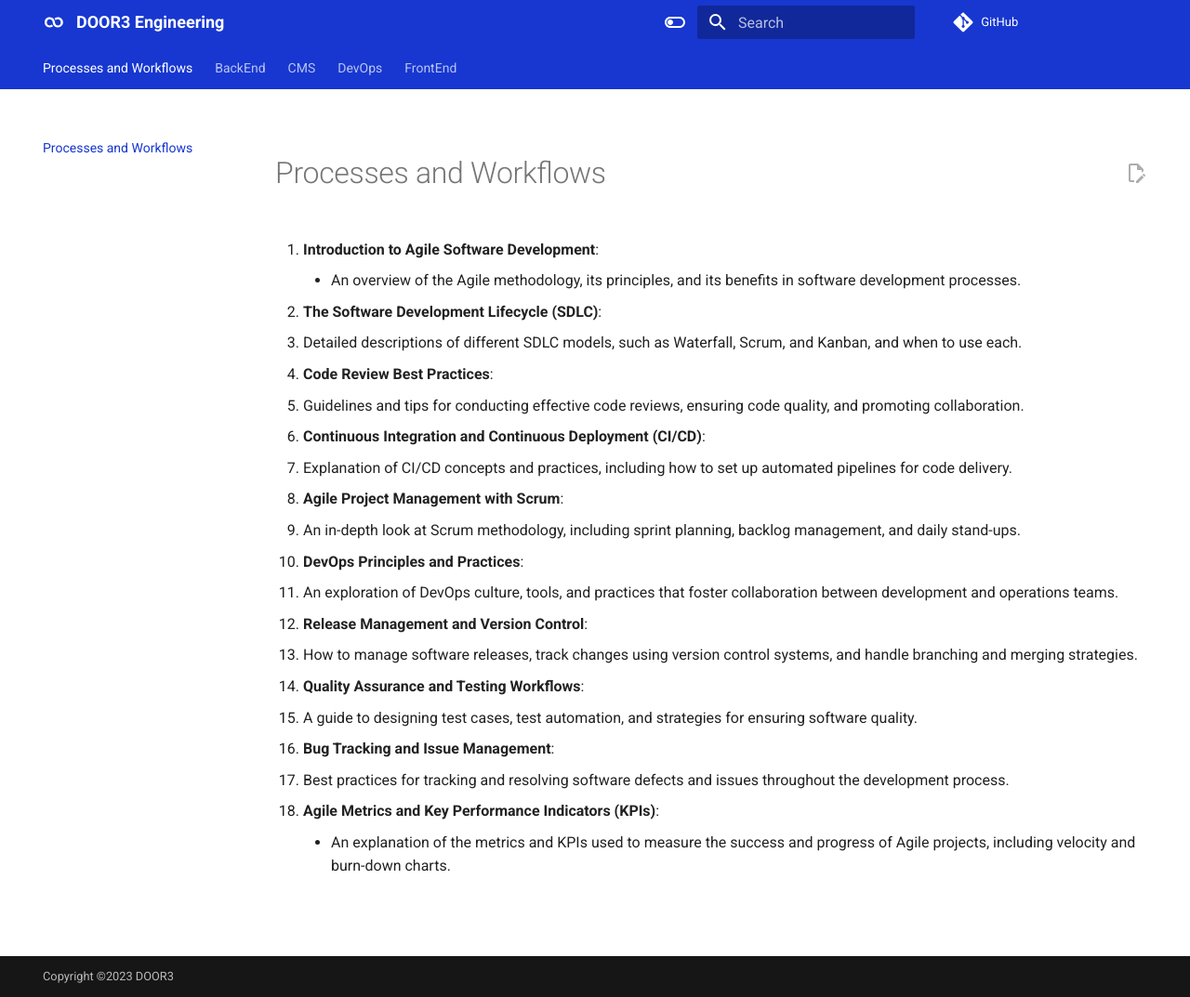
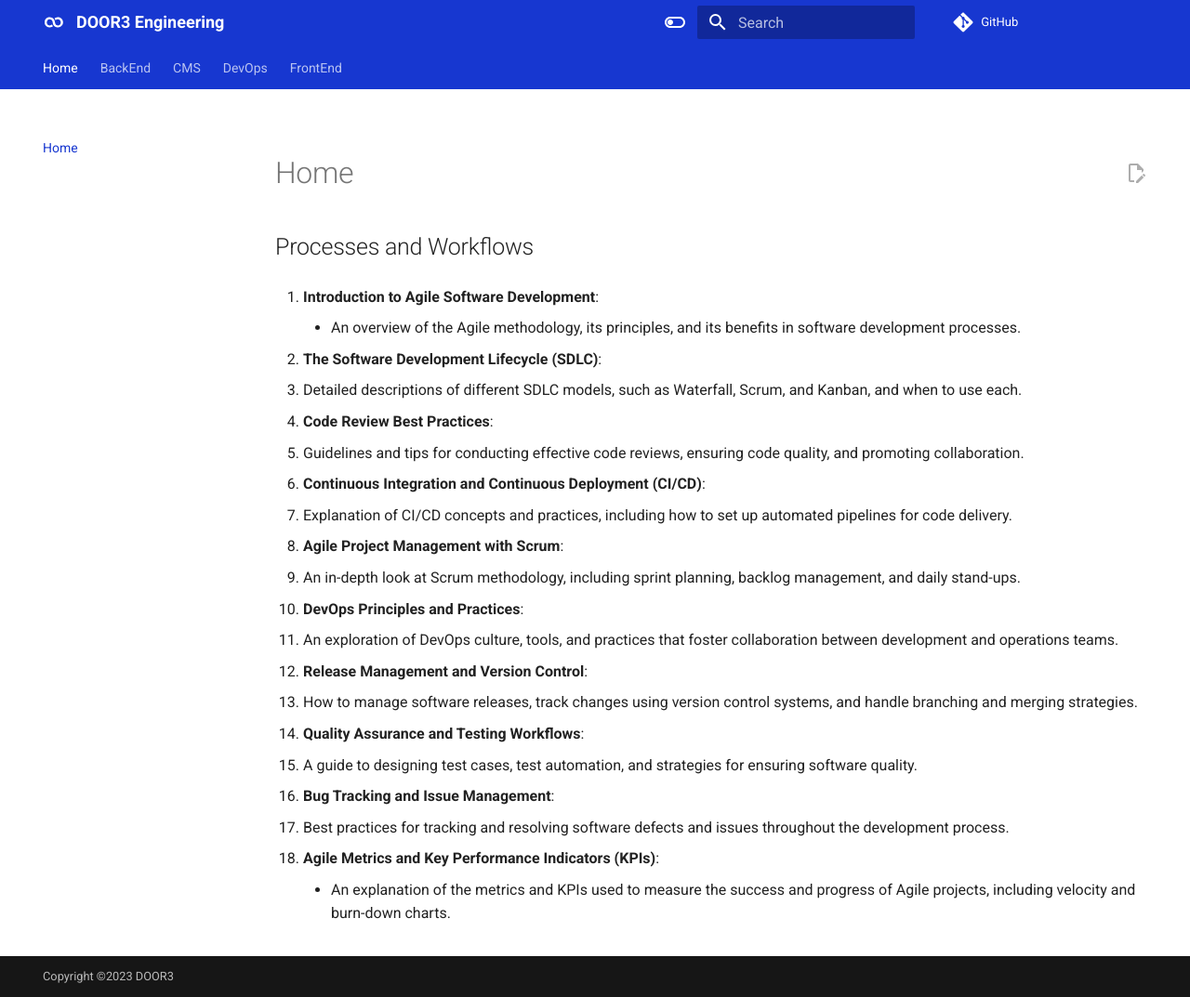
Before and after one commit to Door3Dev/engineering-documentation, an MkDocs documentation site: the page built from documentation/gh_pages/index.md, in a window 1280 px wide and 1073 px high. Shown: the whole window at 93% size. Built offline with MkDocs 1.6.1 and Material for MkDocs 9.7.7, drawn with Linux system fonts in a browser that asks for light colours; comment, search, counter and statistics services are not loaded.

Commit message:
fix(ETB-29): fix markup of Processes and Workflows page

```diff
--- a/documentation/gh_pages/index.md
+++ b/documentation/gh_pages/index.md
@@ -2,25 +2,31 @@
 template: third-level-navigation.html
 ---
 
-# Processes and Workflows
+## Processes and Workflows
 
 1. **Introduction to Agile Software Development**:
     - An overview of the Agile methodology, its principles, and its benefits in software development processes.
 
+
 2. **The Software Development Lifecycle (SDLC)**:
    - Detailed descriptions of different SDLC models, such as Waterfall, Scrum, and Kanban, and when to use each.
+
 
 3. **Code Review Best Practices**:
    - Guidelines and tips for conducting effective code reviews, ensuring code quality, and promoting collaboration.
 
+
 4. **Continuous Integration and Continuous Deployment (CI/CD)**:
    - Explanation of CI/CD concepts and practices, including how to set up automated pipelines for code delivery.
+
 
 5. **Agile Project Management with Scrum**:
    - An in-depth look at Scrum methodology, including sprint planning, backlog management, and daily stand-ups.
 
+
 6. **DevOps Principles and Practices**:
    - An exploration of DevOps culture, tools, and practices that foster collaboration between development and operations teams.
+
 
 7. **Release Management and Version Control**:
    - How to manage software releases, track changes using version control systems, and handle branching and merging strategies.
@@ -28,8 +34,10 @@
 8. **Quality Assurance and Testing Workflows**:
    - A guide to designing test cases, test automation, and strategies for ensuring software quality.
 
+
 9. **Bug Tracking and Issue Management**:
    - Best practices for tracking and resolving software defects and issues throughout the development process.
 
+
 10. **Agile Metrics and Key Performance Indicators (KPIs)**:
     - An explanation of the metrics and KPIs used to measure the success and progress of Agile projects, including velocity and burn-down charts.
```
